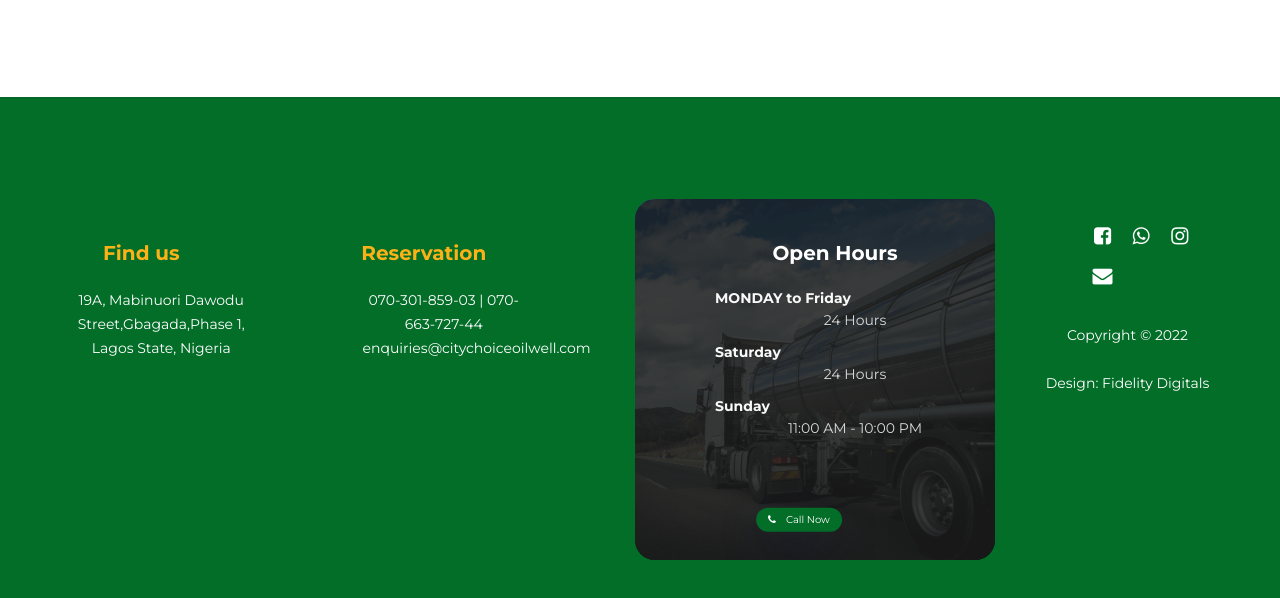
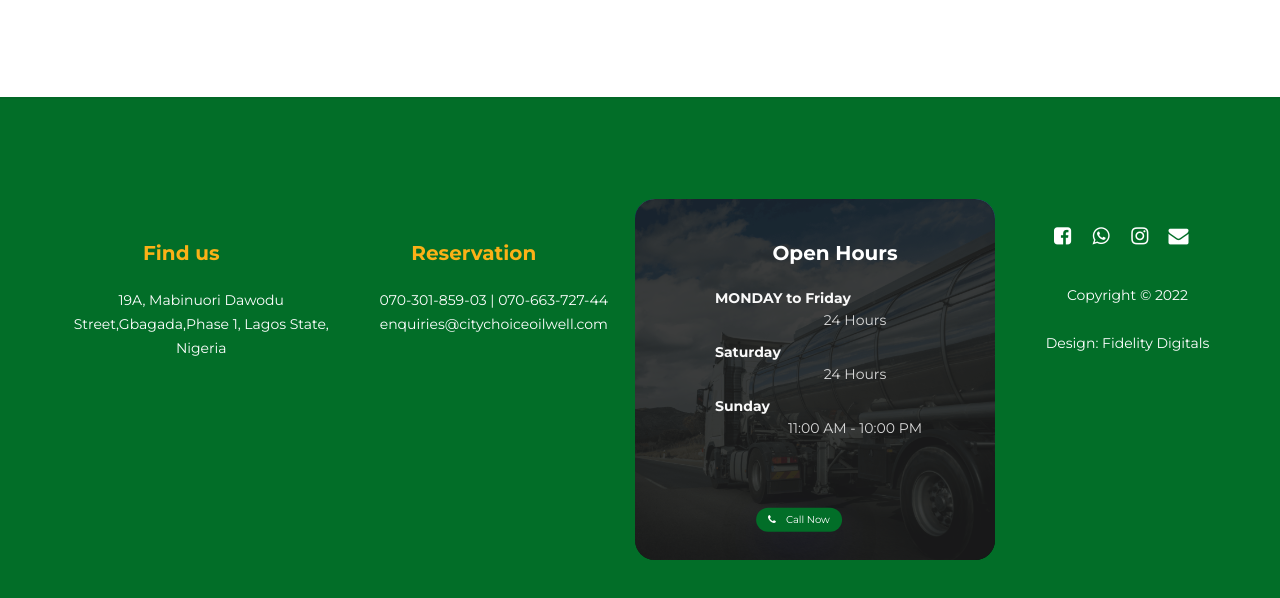
Before and after one commit to osinachi-david/citychoiceoilwell.com, a plain HTML site: page master/index.html in a window 1280 px wide. Shown: the part 5510-6108 px from the top of the page. Drawn offline with nearby package versions, Linux system fonts and the light colour scheme.

Commit message:
CSS UPDATE-working on uploading on firebase

```diff
--- a/master/css/city_choice style.css
+++ b/master/css/city_choice style.css
@@ -1602,14 +1602,14 @@ footer .social-icon {
   }
   #footer .social-icon{
     /* margin-right: 40px; */
-    padding-left: 40px;
+    /* padding-left: 30px; */
     margin: 0%;
   }
   .footer-info1{
-    margin-right: 80px;
+    /* margin-right: 60px; */
   }
   .footer-info2{
-    margin-right: 100px;
+    /* margin-right: 100px; */
     /* display: flex; */
     /* padding-right: 200px; */
   }
```
